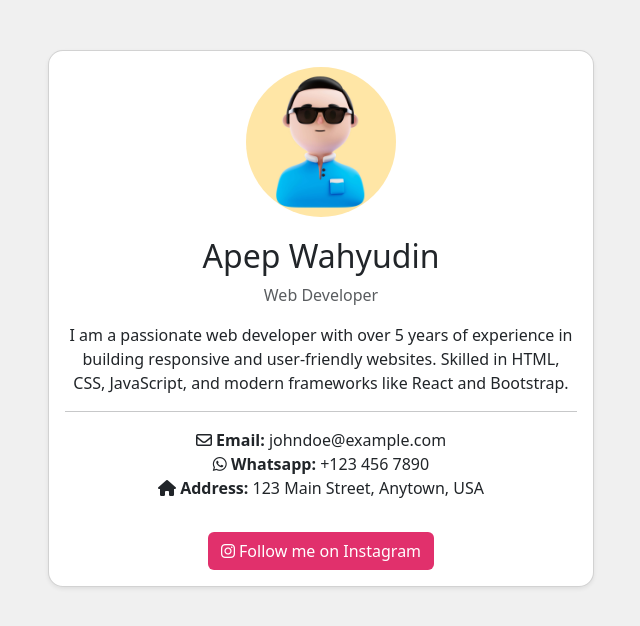
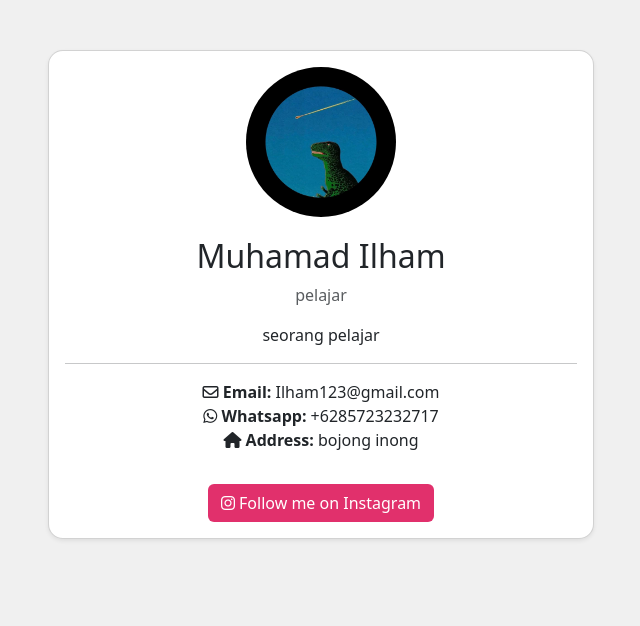
Before and after one commit to divanugrha/pcc_MIlham_x3, a plain HTML site: page index.html in a window 1280 px wide. Shown: the whole page, without its empty margins (319-959 px from the left). Drawn offline with nearby package versions, Linux system fonts and the light colour scheme.

Commit message:
Update index.html

```diff
--- a/index.html
+++ b/index.html
@@ -14,16 +14,16 @@
             <div class="col-md-6">
                 <div class="card shadow-sm">
                     <div class="card-body text-center">
-                        <img src="avatar.jpg" alt="Profile Image" class="profile-img">
-                        <h2>Apep Wahyudin</h2>
-                        <p class="text-muted">Web Developer</p>
-                        <p>I am a passionate web developer with over 5 years of experience in building responsive and user-friendly websites. Skilled in HTML, CSS, JavaScript, and modern frameworks like React and Bootstrap.
+                        <img src="IMG-20241028-WA0001.jpg" alt="Profile Image" class="profile-img">
+                        <h2>Muhamad Ilham</h2>
+                        <p class="text-muted">pelajar</p>
+                        <p>seorang pelajar
                         </p>
                         <hr>
                         <ul class="list-unstyled">
-                            <li><i class="fa-regular fa-envelope"></i> <strong>Email:</strong> johndoe@example.com</li>
-                            <li><i class="fa-brands fa-whatsapp"></i> <strong>Whatsapp:</strong> +123 456 7890</li>
-                            <li><i class="fa-solid fa-house"></i> <strong>Address:</strong> 123 Main Street, Anytown, USA</li>
+                            <li><i class="fa-regular fa-envelope"></i> <strong>Email:</strong> Ilham123@gmail.com</li>
+                            <li><i class="fa-brands fa-whatsapp"></i> <strong>Whatsapp:</strong> +6285723232717</li>
+                            <li><i class="fa-solid fa-house"></i> <strong>Address:</strong> bojong inong</li>
                         </ul>
                         <a href="https://www.instagram.com/sebuahsemangat" target="_blank" class="btn btn-instagram mt-3">
                             <i class="fab fa-instagram"></i> Follow me on Instagram
```
